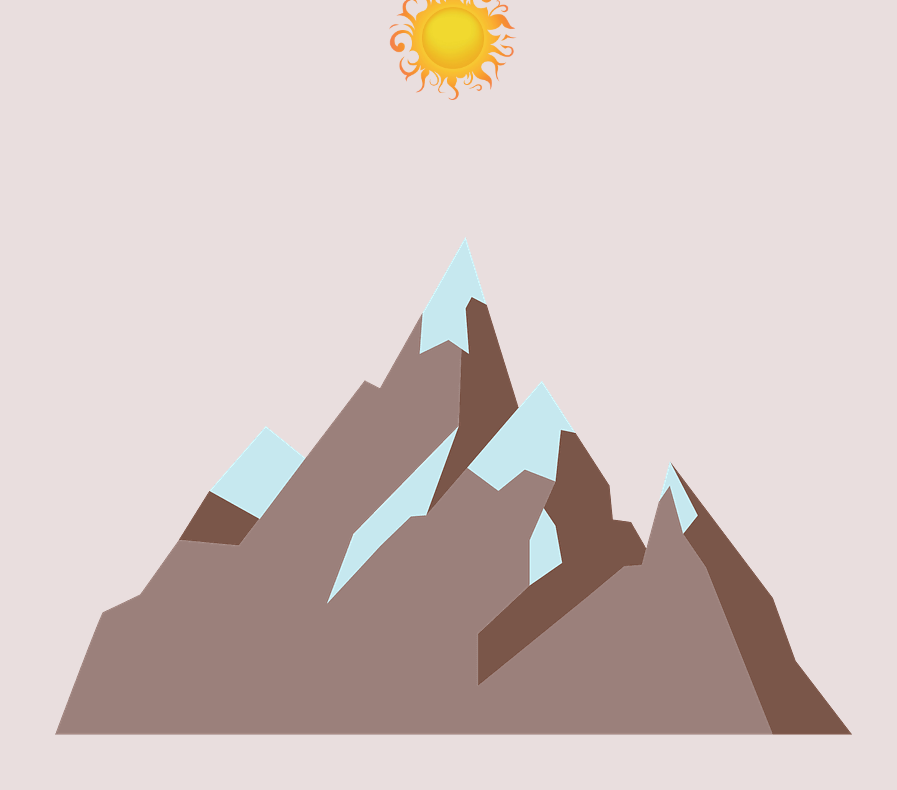
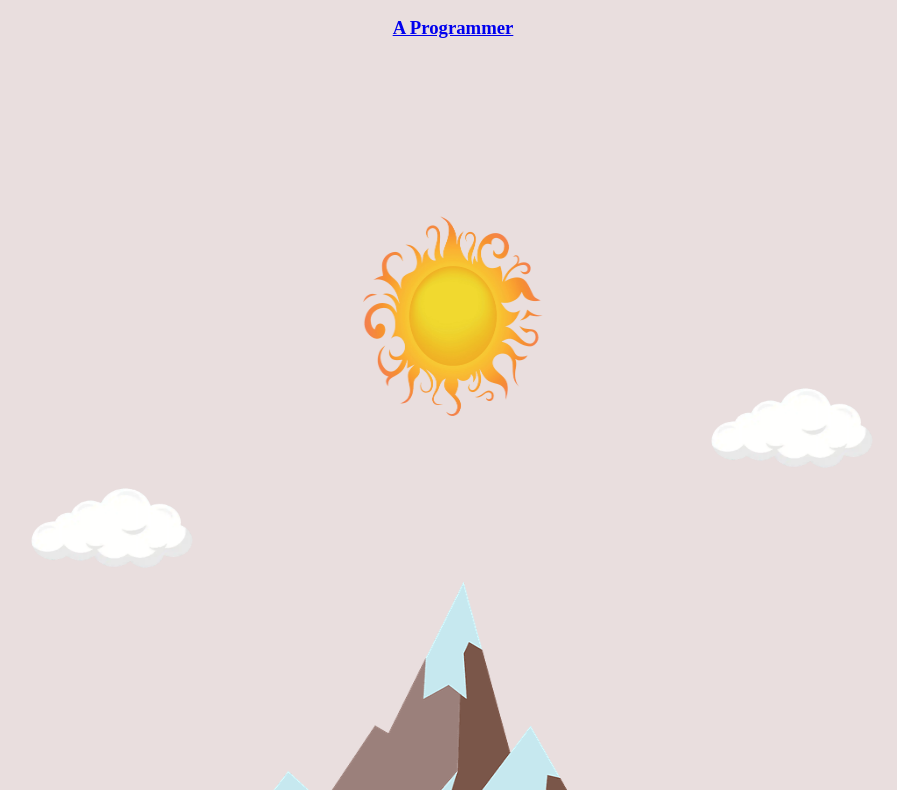
Before and after one commit to EliWoodard/Web-Dev.atom, a plain HTML site: page HTML Files/Section5(Folder)/Section5.html in a window 1280 px wide. Shown: the part 152-942 px from the top of the page, without its empty margins (187-1084 px from the left). Before the commit the page ends 899 px from the top, so only its background shows below. Drawn offline with Linux system fonts and the light colour scheme.

Commit message:
Updated HTML/CSS Files

```diff
--- a/HTML Files/Section5(Folder)/Section5.html
+++ b/HTML Files/Section5(Folder)/Section5.html
@@ -8,13 +8,16 @@
   </head>
   <body>
     <h1><p>I'm Elijah</p></h1>
-    <a href="../Notes.html">
-      Back to Web-Dev Notes
-    </a> <br>
+    <h3><a href="../Notes.html">
+      A Programmer
+    </a></h3>
+<br>
+<div class="container">
+  <img src="Images/sunImage.png" id="sun" alt="">
+  <img src="Images/mountain(2).png" id="mountain" alt="">
+  <img src="Images/cloud.png" id="cloud1" alt="">
+  <img src="Images/cloud.png" id="cloud2" alt="">
+</div>
 
-
-
-<img src="Images/mountain(2).png" id="mountain" alt="">
-<img src="Images/sunImage.png" id="sun" alt="">
   </body>
 </html>
--- a/HTML Files/Section5(Folder)/css/section5(Styles).css
+++ b/HTML Files/Section5(Folder)/css/section5(Styles).css
@@ -2,12 +2,14 @@ body {
  margin-top: 0px;
  margin-right: 0px;
  margin-left: 0px;
+ margin-bottom: 0px;
  text-align: center;
  background-color: #e9dede;
-
+ font-family: serif;
 }
 
 h1 {
+  padding-top: 100px;
   margin-top: 0px;
 }
 p{
@@ -21,25 +23,44 @@ img {
 
 /***********************Class Selectors*****************/
 
-
 .container {
-  background-color: gray;
   display: inline-block;
-  position: absolute;
-  width: 50%;
-  height: 50%;
+  vertical-align: center;
+  position: relative;
+  width: 880px;
+  height: 1000px;
+  bottom: 0;
 }
 
 /***********************ID Selectors*****************/
+
 #sun {
-  position: absolute;
-  top: 16%;
-  right: 45%;
-  width: 10%
+  text-align: center;
+  position: relative;
+  bottom: 0;
+  top: 140px;
+  width: 180px;
+  height: 200px;
 }
 
 #mountain {
+  position: relative;
   text-align: center;
-  position: relative;
-  bottom: 0;
+  width: 700px;
+  height: 800px;
 }
+#cloud1 {
+  position: absolute;
+  width: 200px;
+  height: 100px;
+  left: 0px;
+  top: 400px;
+}
+
+#cloud2 {
+  position: absolute;
+  width: 200px;
+  height: 100px;
+  top: 300px;
+  left: 680px;
+}
```
Also changed, not shown: HTML Files/Section5(Folder)/Images/cloud.png (added).
